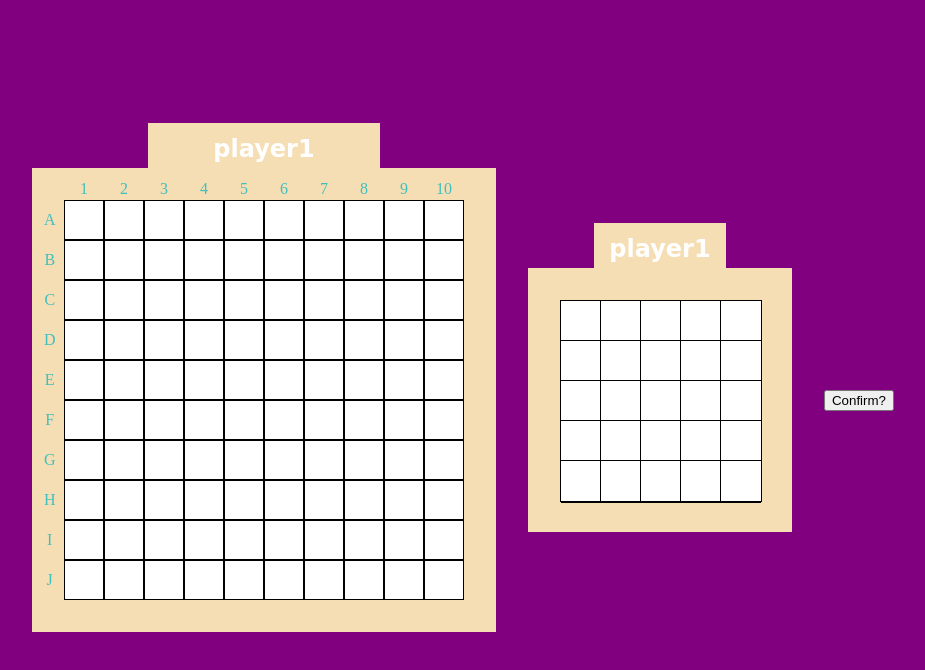
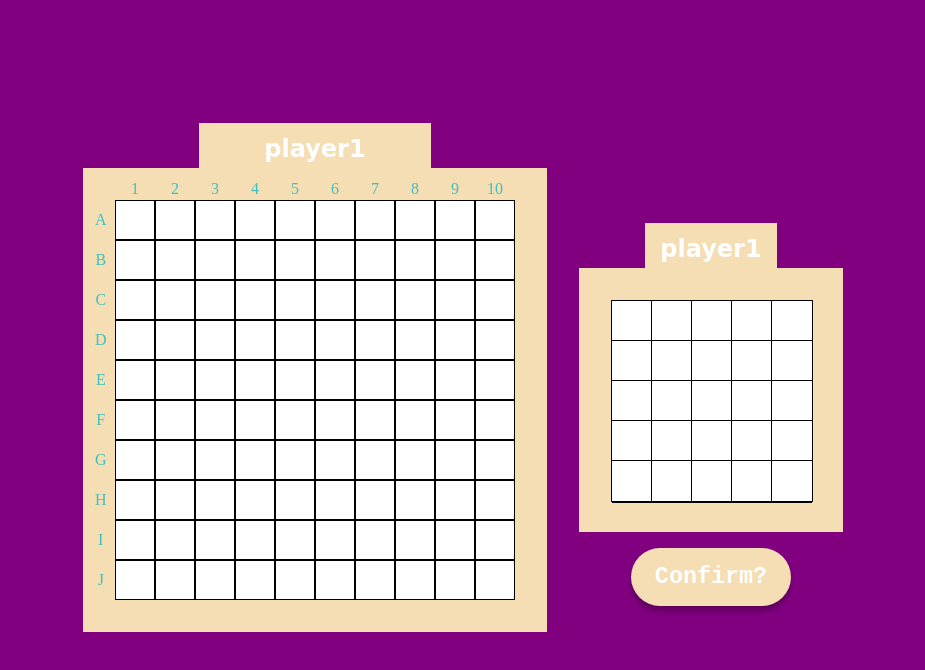
Before and after one commit to AbdullahHatim/Project-Battleship-TOP, a website built with webpack: page src/template.html in a window 1280 px wide. Both pictures are taken after a click on the button "Confirm?". Shown: the whole page, without its empty margins (177-1102 px from the left). Built offline with nearby package versions, Linux system fonts and the light colour scheme.

Commit message:
Style(PreparationStage): Improve Confirm Button Experience

```diff
--- a/src/ui/Stages/PreparationStage.js
+++ b/src/ui/Stages/PreparationStage.js
@@ -13,9 +13,11 @@ export function PreparationStage () {
   <div class="boards">
     <div class="board-container player" data-name="${currentPlayer.name}">
     </div>
-    <div class="board-container ships" data-name="${currentPlayer.name}">
+    <div class="second-column">
+      <div class="board-container ships" data-name="${currentPlayer.name}">
+      </div>
+      <div class="button-container"><button class="confirm">Confirm?</button></div>
     </div>
-    <button class="confirm">Confirm?</button>
   </div>`
 
   stage.innerHTML = html
@@ -39,7 +41,7 @@ export function PreparationStage () {
     .map(html => createElementFromHTML(html))
   // If every ship is null confirm button should finishup this stage
   const confirmButton = stage.querySelector('button.confirm')
-  confirmButton.onclick = () => { if (ships.every(ship => ship === null)) finishUp() }
+  confirmButton.onclick = () => { if (ships.every(ship => ship === null)) { finishUp() } else { shakeShipsDiv() } }
   const boardContainers = stage.querySelectorAll('.board-container')
 
   function moveShipFromShipDivToPlayerDiv (currship, cell) {
@@ -271,7 +273,12 @@ export function PreparationStage () {
 
     boardContainers[0].append(playerDiv)
   }
-
+  async function shakeShipsDiv () {
+    const shipsDiv = stage.querySelector('.ships')
+    shipsDiv.style.animation = 'headShake 1000ms paused'
+    await Anim.onAnimation(shipsDiv)
+    shipsDiv.style.animation = ''
+  }
   async function update () {
     updateBoards()
     addEventListeners()
--- a/src/ui/game.css
+++ b/src/ui/game.css
@@ -180,7 +180,6 @@
     height: 100%;
     width: 100%;
     display: flex;
-    flex-wrap: wrap;
     flex-direction: row;
     gap: 2rem;
     justify-content: center;
@@ -339,4 +338,35 @@
       }
     }
   }
+  .second-column {
+    .button-container {
+      position: relative;
+      display: grid;
+
+      button {
+        position: absolute;
+        place-self: center;
+
+        top: 1rem;
+        padding: 1rem;
+        font-size: 1.8em;
+        width: 10rem;
+        border-radius: 5rem;
+        outline: none;
+        border: none;
+        font-family: monospace;
+        color: white;
+        font-weight: bold;
+        background-color: var(--board-color);
+        box-shadow: 0px 5px 5px rgba(0, 0, 0, 0.253);
+        &:hover {
+          opacity: 0.8;
+        }
+        &:active {
+          transform: translateY(5px);
+          box-shadow: none;
+        }
+      }
+    }
+  }
 }
```
